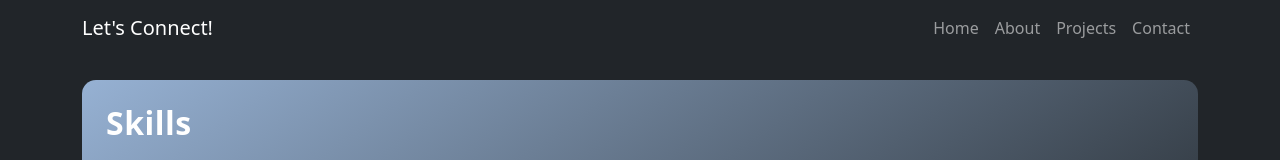
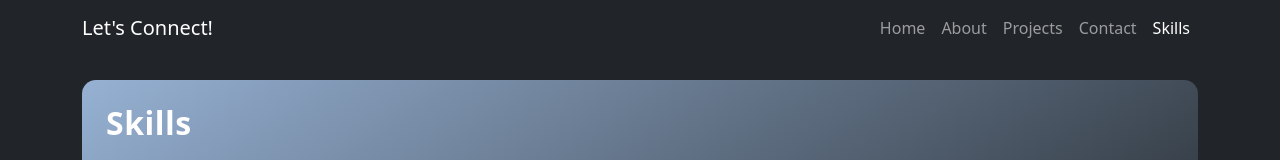
Before and after one commit to DivyadharshiniYuvaraj/Portfolio, a React (Create React App) app in the folder frontend/: page /skills in a window 1280 px wide. Shown: the top 160 px of the page. Built offline with nearby package versions, Linux system fonts and the light colour scheme.

Commit message:
Header Update

```diff
--- a/frontend/src/components/Header.js
+++ b/frontend/src/components/Header.js
@@ -15,6 +15,7 @@ export default function Header() {
             <li className="nav-item"><NavLink className="nav-link" to="/about">About</NavLink></li>
             <li className="nav-item"><NavLink className="nav-link" to="/projects">Projects</NavLink></li>
             <li className="nav-item"><NavLink className="nav-link" to="/contact">Contact</NavLink></li>
+            <li className="nav-item"><NavLink className="nav-link" to="/skills">Skills</NavLink></li>
           </ul>
         </div>
       </div>
```
